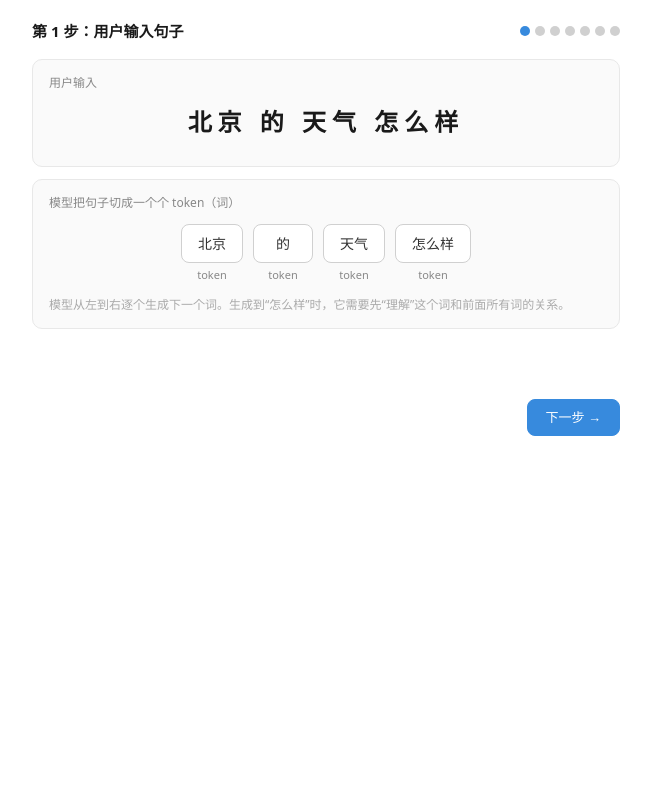
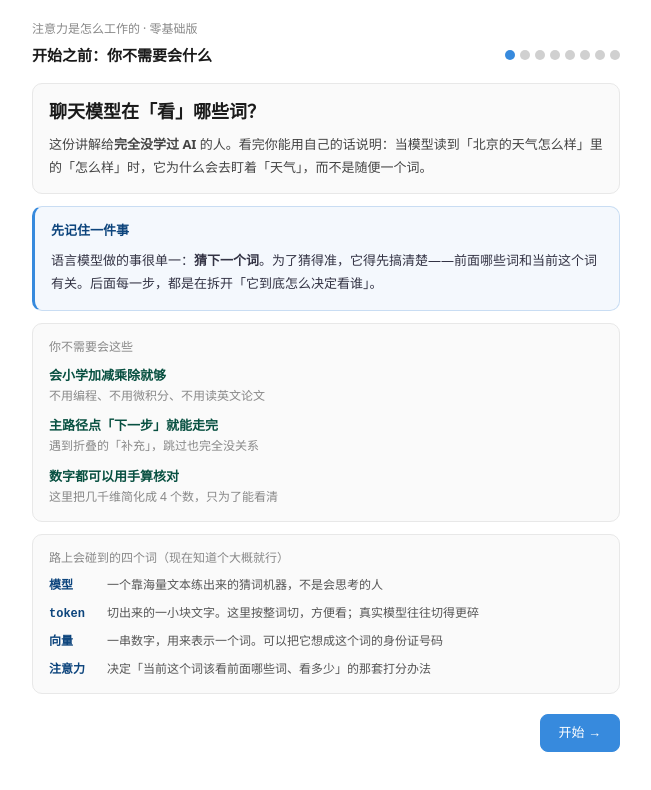
Before and after one commit to kuma0605/transformer-theory-analysis, a Next.js app: page / in a window 1280 px wide. Shown: the top 790 px of the page, without its empty margins (314-965 px from the left). Built offline with nearby package versions, Linux system fonts and the light colour scheme.

Commit message:
Update layout and content for Chinese audience: changed metadata titles and descriptions, added introductory steps for AI model explanation, and refined existing content for clarity and engagement.

```diff
--- a/app/layout.tsx
+++ b/app/layout.tsx
@@ -3,8 +3,8 @@ import type { Metadata, Viewport } from 'next'
 import './globals.css'
 
 export const metadata: Metadata = {
-  title: 'v0 App',
-  description: 'Created with v0',
+  title: '注意力是怎么工作的 · 零基础版',
+  description: '给没学过 AI 的人：用一句话看懂聊天模型为什么会盯着「天气」而不是随便一个词。',
   generator: 'v0.app',
   icons: {
     icon: [
@@ -39,7 +39,7 @@ export default function RootLayout({
   children: React.ReactNode
 }>) {
   return (
-    <html lang="en">
+    <html lang="zh-CN">
       <body className="antialiased">
         {children}
         {process.env.NODE_ENV === 'production' && <Analytics />}
--- a/app/page.tsx
+++ b/app/page.tsx
@@ -3,6 +3,59 @@
 import { useState, type CSSProperties, type ReactNode } from "react"
 
 const STEPS = [
+  {
+    title: "开始之前：你不需要会什么",
+    content: () => (
+      <div style={{ display: "flex", flexDirection: "column", gap: 12 }}>
+        <Card>
+          <div style={{ fontSize: 18, fontWeight: 600, color: "#1a1a1a", marginBottom: 8 }}>聊天模型在「看」哪些词？</div>
+          <div style={{ fontSize: 13, color: "#444", lineHeight: 1.8 }}>
+            这份讲解给<b>完全没学过 AI</b> 的人。看完你能用自己的话说明：当模型读到「北京的天气怎么样」里的「怎么样」时，它为什么会去盯着「天气」，而不是随便一个词。
+          </div>
+        </Card>
+
+        <div style={{ background: "#F4F8FD", border: "0.5px solid #C9DDF3", borderLeft: "3px solid #378ADD", borderRadius: 10, padding: "14px 16px" }}>
+          <div style={{ fontSize: 13, fontWeight: 600, color: "#0C447C", marginBottom: 8 }}>先记住一件事</div>
+          <div style={{ fontSize: 13, color: "#334", lineHeight: 1.8 }}>
+            语言模型做的事很单一：<b>猜下一个词</b>。为了猜得准，它得先搞清楚——前面哪些词和当前这个词有关。后面每一步，都是在拆开「它到底怎么决定看谁」。
+          </div>
+        </div>
+
+        <Card>
+          <Label>你不需要会这些</Label>
+          <div style={{ display: "flex", flexDirection: "column", gap: 8, fontSize: 13, color: "#444", lineHeight: 1.7 }}>
+            {[
+              { ok: "会小学加减乘除就够", no: "不用编程、不用微积分、不用读英文论文" },
+              { ok: "主路径点「下一步」就能走完", no: "遇到折叠的「补充」，跳过也完全没关系" },
+              { ok: "数字都可以用手算核对", no: "这里把几千维简化成 4 个数，只为了能看清" },
+            ].map(({ ok, no }) => (
+              <div key={ok}>
+                <div style={{ fontWeight: 600, color: "#085041" }}>{ok}</div>
+                <div style={{ fontSize: 12, color: "#888" }}>{no}</div>
+              </div>
+            ))}
+          </div>
+        </Card>
+
+        <Card>
+          <Label>路上会碰到的四个词（现在知道个大概就行）</Label>
+          <div style={{ display: "flex", flexDirection: "column", gap: 8 }}>
+            {[
+              { k: "模型", v: "一个靠海量文本练出来的猜词机器，不是会思考的人" },
+              { k: "token", v: "切出来的一小块文字。这里按整词切，方便看；真实模型往往切得更碎" },
+              { k: "向量", v: "一串数字，用来表示一个词。可以把它想成这个词的身份证号码" },
+              { k: "注意力", v: "决定「当前这个词该看前面哪些词、看多少」的那套打分办法" },
+            ].map(({ k, v }) => (
+              <div key={k} style={{ display: "flex", gap: 10, alignItems: "baseline" }}>
+                <div style={{ fontFamily: "monospace", fontSize: 12, fontWeight: 600, color: "#0C447C", width: 48, flexShrink: 0 }}>{k}</div>
+                <div style={{ fontSize: 12, color: "#555", lineHeight: 1.6 }}>{v}</div>
+              </div>
+            ))}
+          </div>
+        </Card>
+      </div>
+    ),
+  },
   {
     title: "第 1 步：用户输入句子",
     content: () => (
@@ -14,7 +67,7 @@ const STEPS = [
           </div>
         </Card>
         <Card>
-          <Label>模型把句子切成一个个 token（词）</Label>
+          <Label>模型先把句子切成一块块 token</Label>
           <div style={{ display: "flex", justifyContent: "center", gap: 10, margin: "12px 0", flexWrap: "wrap" }}>
             {["北京", "的", "天气", "怎么样"].map((w) => (
               <div key={w} style={{ textAlign: "center" }}>
@@ -23,7 +76,16 @@ const STEPS = [
               </div>
             ))}
           </div>
-          <Muted>模型从左到右逐个生成下一个词。生成到“怎么样”时，它需要先“理解”这个词和前面所有词的关系。</Muted>
+          <Muted>
+            这里按整词切，只是为了好看。真实模型常常切得更碎，但不影响后面要讲的「看谁」。
+          </Muted>
+        </Card>
+        <Card>
+          <Label>它接下来要做的，是猜再往后的词</Label>
+          <div style={{ fontSize: 13, color: "#444", lineHeight: 1.8 }}>
+            模型从左到右一个词一个词往外写。写到「怎么样」时，它并不是在「理解人生」，而是在问：<b>前面哪些词，能帮我猜对下一个词？</b>
+          </div>
+          <Muted>后面整份讲解，都只盯着「怎么样」这一个词，看它怎么决定把注意力分给谁。</Muted>
         </Card>
       </div>
     ),
@@ -48,13 +110,16 @@ const STEPS = [
             ))}
           </div>
           <Muted>
-            这些数字是词的“身份证”，每个维度代表某种语义特征。这里为了能手算，简化成 4 维并给了维度名字；真实模型是几千维，且每一维代表什么人类读不懂。
+            这些数字是词的“身份证”。维度名字（地点感、气象感…）是我们为了好讲临时起的；真实模型是几千维，每一维代表什么人类读不懂。词的先后顺序模型另外有办法记住，这份讲解先跳过，不影响看懂后面的打分。
           </Muted>
         </Card>
 
         <Bridge title="接下来要解决的问题：这 4 个向量目前互不相干">
           <div style={{ marginBottom: 10 }}>
-            模型现在只知道每个词单独是什么意思，还不知道<b>它们之间的关系</b>。要让“怎么样”明白自己是在问天气，只需要做两件事：
+            模型现在只知道每个词单独是什么意思，还不知道<b>它们之间的关系</b>。只想先往下走的话，记住一句就行：<b>先给前面每个词打分，再按分数把含义揉进来</b>。招聘比方用来解释「为什么正好是三种向量」——可以慢慢看，也可以先跳到第 3 步。
+          </div>
+          <div style={{ marginBottom: 10 }}>
+            要让“怎么样”明白自己是在问天气，只需要做两件事：
           </div>
           <div style={{ display: "flex", flexDirection: "column", gap: 6 }}>
             {[
@@ -122,7 +187,7 @@ const STEPS = [
           </div>
 
           <div style={{ marginTop: 10 }} />
-          <Detail title="补充：为什么不能省成两个、甚至一个">
+          <Detail title="补充（可以后看）：为什么不能省成两个、甚至一个">
             <WhyThree />
           </Detail>
         </Bridge>
@@ -155,11 +220,11 @@ const STEPS = [
           </Muted>
         </Card>
 
-        <Detail title="补充：“乘以一个矩阵”到底在做什么">
+        <Detail title="补充（可以后看）：“乘以一个矩阵”到底在做什么">
           <MatrixExplain />
         </Detail>
 
-        <Detail title="补充：Wq / Wk / Wv 这三个矩阵是怎么来的">
+        <Detail title="补充（可以后看）：Wq / Wk / Wv 这三个矩阵是怎么来的">
           <Training />
         </Detail>
       </div>
@@ -168,18 +233,19 @@ const STEPS = [
   {
     title: "第 4 步：Q 和每个 K 做点积打分",
     content: () => {
-      const scores = [
-        { w: "北京", k: "[0.8,0.2,0.7,0.1]", score: 0.4, pct: 27 },
-        { w: "的", k: "[0.5,0.1,0.2,0.1]", score: 0.23, pct: 16 },
-        { w: "天气", k: "[0.0,1.0,0.0,0.8]", score: 1.46, pct: 100, hi: true },
-        { w: "怎么样", k: "[0.2,0.5,0.3,0.4]", score: 0.3, pct: 21 },
-      ]
+      const scores = WORDS.map((w, i) => ({
+        w,
+        k: fmtVec(K_AFTER[i]),
+        score: ATTN_SCORES[i],
+        pct: (ATTN_SCORES[i] / ATTN_MAX) * 100,
+        hi: i === 2,
+      }))
       return (
         <div style={{ display: "flex", flexDirection: "column", gap: 10 }}>
           <Card>
             <Label>这就是上一步说的 ① 打分：“怎么样”的 Q 去和每个词的 K 做点积</Label>
             <div style={{ fontFamily: "monospace", fontSize: 12, color: "#666", margin: "8px 0" }}>
-              “怎么样”的 Q = [0.1, 0.9, 0.1, 0.7]
+              “怎么样”的 Q = {fmtVec(Q_HOW)}
             </div>
             {scores.map(({ w, k, score, pct, hi }) => (
               <div key={w} style={{ display: "flex", alignItems: "center", gap: 8, marginBottom: 6 }}>
@@ -188,10 +254,12 @@ const STEPS = [
                 <div style={{ flex: 1, height: 8, background: "#f0f0f0", borderRadius: 4, overflow: "hidden" }}>
                   <div style={{ width: `${pct}%`, height: "100%", background: hi ? "#1D9E75" : "#85B7EB", borderRadius: 4, transition: "width 0.4s" }} />
                 </div>
-                <div style={{ width: 36, fontWeight: hi ? 600 : 400, color: hi ? "#085041" : "#666", fontSize: 13 }}>{score}</div>
+                <div style={{ width: 36, fontWeight: hi ? 600 : 400, color: hi ? "#085041" : "#666", fontSize: 13 }}>{score.toFixed(2)}</div>
               </div>
             ))}
-            <Muted>“天气”得分最高（1.46），因为它的 K 向量方向与“怎么样”的 Q 最接近——这是训练的结果，不是人工规则。</Muted>
+            <Muted>
+              “天气”得分最高（{ATTN_SCORES[2].toFixed(2)}），因为它的 K 和“怎么样”的 Q 最合拍——这是训练推出来的，不是人写的规则。下面四个分数都可以用同一套乘法加总核对。
+            </Muted>
           </Card>
 
           <Detail title="补充：“点积”是什么？就是比“合不合拍”">
@@ -238,6 +306,23 @@ const STEPS = [
               Q 和 K 做点积，就是在问：这个词<b>想找的东西</b>，和那个词<b>能提供的东西</b>，对不对得上。
             </div>
           </Detail>
+
+          <Detail title="补充：这四个分数是怎么乘出来的">
+            <div style={{ marginBottom: 8 }}>
+              每一项都是：Q 和那个词的 K，<b>对应位置相乘，再全部加起来</b>。Q = {fmtVec(Q_HOW)}
+            </div>
+            <div style={{ fontFamily: "monospace", fontSize: 12, lineHeight: 1.9, color: "#444" }}>
+              {WORDS.map((w, i) => {
+                const k = K_AFTER[i]
+                const terms = Q_HOW.map((q, d) => `${q.toFixed(1)}×${k[d].toFixed(1)}`)
+                return (
+                  <div key={w} style={{ color: i === 2 ? "#085041" : "#555", fontWeight: i === 2 ? 600 : 400 }}>
+                    {w}：{terms.join(" + ")} = {ATTN_SCORES[i].toFixed(2)}
+                  </div>
+                )
+              })}
+            </div>
+          </Detail>
         </div>
       )
     },
@@ -245,12 +330,13 @@ const STEPS = [
   {
     title: "第 5 步：Softmax 把分数变成权重",
     content: () => {
-      const items = [
-        { w: "北京", raw: "0.40", weight: "0.35", pct: 35 },
-        { w: "的", raw: "0.23", weight: "0.05", pct: 5 },
-        { w: "天气", raw: "1.46", weight: "0.55", pct: 55, hi: true },
-        { w: "怎么样", raw: "0.30", weight: "0.05", pct: 5 },
-      ]
+      const items = WORDS.map((w, i) => ({
+        w,
+        raw: ATTN_SCORES[i].toFixed(2),
+        weight: ATTN_WEIGHTS[i].toFixed(2),
+        pct: ATTN_WEIGHTS[i] * 100,
+        hi: i === 2,
+      }))
       return (
         <div style={{ display: "flex", flexDirection: "column", gap: 10 }}>
           <Card>
@@ -271,18 +357,20 @@ const STEPS = [
                   <div key={w} style={{ display: "flex", alignItems: "center", gap: 8, marginBottom: 6 }}>
                     <div style={{ width: 44, fontSize: 13, color: hi ? "#085041" : "#333", fontWeight: hi ? 600 : 400 }}>{w}</div>
                     <div style={{ flex: 1, height: 8, background: "#f0f0f0", borderRadius: 4, overflow: "hidden" }}>
-                      <div style={{ width: `${pct * 1.6}px`, height: "100%", background: hi ? "#1D9E75" : "#85B7EB", borderRadius: 4 }} />
+                      <div style={{ width: `${pct}%`, height: "100%", background: hi ? "#1D9E75" : "#85B7EB", borderRadius: 4 }} />
                     </div>
-                    <div style={{ width: 30, fontSize: 13, color: hi ? "#085041" : "#666", fontFamily: "monospace" }}>{weight}</div>
+                    <div style={{ width: 36, fontSize: 13, color: hi ? "#085041" : "#666", fontFamily: "monospace" }}>{weight}</div>
                   </div>
                 ))}
               </div>
             </div>
-            <Muted style={{ marginTop: 10 }}>“天气”权重最高（0.55），“北京”次之（0.35），“的”和“怎么样”本身贡献极少。</Muted>
+            <Muted style={{ marginTop: 10 }}>
+              天气约占 {(ATTN_WEIGHTS[2] * 100).toFixed(0)}%，自己约 {(ATTN_WEIGHTS[3] * 100).toFixed(0)}%，北京约 {(ATTN_WEIGHTS[0] * 100).toFixed(0)}%，「的」约 {(ATTN_WEIGHTS[1] * 100).toFixed(0)}%。天气仍然最高，但不是只看一个词——这才是把上面那四个分数做 Softmax 的真实结果。
+            </Muted>
           </Card>
           <Detail title="补充：为什么非要转成“加起来等于 1”">
-            因为下一步要按这些数字<b>分配比例</b>。原始分数（0.4、1.46…）没有上限，直接拿去混合，结果会越加越大、数值失控。
-            压成合计为 1 之后，它就变成了标准的“百分比”：天气占 55%、北京占 35%…… 混出来的向量始终保持在合理范围内。
+            因为下一步要按这些数字<b>分配比例</b>。原始分数（{ATTN_SCORES[0].toFixed(2)}、{ATTN_SCORES[2].toFixed(2)}…）没有上限，直接拿去混合，结果会越加越大、数值失控。
+            压成合计为 1 之后，它就变成了标准的“百分比”：天气约占 {(ATTN_WEIGHTS[2] * 100).toFixed(0)}%、自己约占 {(ATTN_WEIGHTS[3] * 100).toFixed(0)}%…… 混出来的向量始终保持在合理范围内。
           </Detail>
         </div>
       )
@@ -291,16 +379,21 @@ const STEPS = [
   {
     title: "第 6 步：按权重加权 Value，得到理解结果",
     content: () => {
-      const items = [
-        { w: "天气", p: "0.55", note: "贡献最多", hi: true },
-        { w: "北京", p: "0.35", note: "有一定贡献" },
-        { w: "的", p: "0.05", note: "几乎忽略", dim: true },
-        { w: "怎么样", p: "0.05", note: "几乎忽略", dim: true },
-      ]
+      const order = [2, 3, 0, 1]
+      const notes = ["有一定贡献", "最少", "贡献最多", "自己也看一点"]
+      const items = order.map((i) => ({
+        w: WORDS[i],
+        p: ATTN_WEIGHTS[i].toFixed(2),
+        note: notes[i],
+        hi: i === 2,
+        dim: i === 1,
+        share: ATTN_WEIGHTS[i] * 100,
+      }))
+      const barColors = ["#1D9E75", "#85B7EB", "#B7D3F0", "#e8e8e8"]
       return (
         <div style={{ display: "flex", flexDirection: "column", gap: 10 }}>
           <Card>
-            <Label>这���是 ② 混合：按权重对每个词的 V 向量加权求和</Label>
+            <Label>这就是 ② 混合：按权重对每个词的 V 向量加权求和</Label>
             <div style={{ margin: "10px 0" }}>
               {items.map(({ w, p, note, hi, dim }) => (
                 <div key={w} style={{ display: "flex", alignItems: "center", gap: 10, marginBottom: 8, opacity: dim ? 0.4 : 1 }}>
@@ -312,15 +405,17 @@ const STEPS = [
               ))}
             </div>
             <div style={{ display: "flex", height: 10, borderRadius: 5, overflow: "hidden", marginBottom: 4 }}>
-              <div style={{ width: "55%", background: "#1D9E75" }} />
-              <div style={{ width: "35%", background: "#85B7EB" }} />
-              <div style={{ width: "10%", background: "#e8e8e8" }} />
+              {items.map((item, i) => (
+                <div key={item.w} style={{ width: `${item.share}%`, background: barColors[i] }} />
+              ))}
             </div>
-            <Muted>新向量里 55% 的成分来自“天气”、35% 来自“北京”——它变成了一杯以天气为主的混合饮料。</Muted>
+            <Muted>
+              新向量里大约一半来自“天气”，其余掺了自己、北京和一点“的”——一杯以天气为主的混合饮料。
+            </Muted>
           </Card>
 
           <div style={{ background: "#E1F5EE", border: "0.5px solid #1D9E75", borderRadius: 10, padding: "12px 16px", borderLeft: "3px solid #1D9E75" }}>
-            <div style={{ fontWeight: 600, color: "#085041", fontSize: 14 }}>输出：主要包含“天气”的语义，兼含“北京”的信息</div>
+            <div style={{ fontWeight: 600, color: "#085041", fontSize: 14 }}>输出：主要包含“天气”的语义，也带一点“北京”和它自己</div>
             <div style={{ fontSize: 12, color: "#0F6E56", marginTop: 4 }}>模型就这样知道“怎么样”在问天气的状态，而不是北京的位置。</div>
           </div>
 
@@ -343,7 +438,7 @@ const STEPS = [
             </div>
           </Detail>
 
-          <Detail title="补充：这套流程不止算一次 —— 多头 与 多层">
+          <Detail title="补充（可以后看）：这套流程不止算一次 —— 多头 与 多层">
             <MultiHeadLayer />
           </Detail>
         </div>
@@ -373,14 +468,17 @@ const STEPS = [
             ))}
           </div>
           <div style={{ marginTop: 12, padding: "10px 14px", borderRadius: 8, background: "#f7f7f5", border: "0.5px solid #e0e0e0", fontSize: 12, color: "#666", lineHeight: 1.7 }}>
-            核心就两件事：<b>点积负责“算多少分”，加权求和负责“按分数分蛋糕”</b>。以上第 3~6 步是一个头做的事，真实模型里 32 层 × 32 头 = 1024 组权重，一层叠一层地把理解加深。
+            零基础记住这两句就够了：<b>点积负责“算多少分”，加权求和负责“按分数分蛋糕”</b>。主线到此结束。
           </div>
-          <Detail title="补充：这和 KV Cache 有什么关系">
+          <Detail title="补充（可以后看）：真实模型会把这套流程做很多遍">
+            以上第 3~6 步是<b>一个头</b>做的事。真实模型里会横着分成很多头、竖着叠很多层（例如 32 层 × 32 头），一层叠一层地把理解加深。想看「她」是怎么一层层锁定「小红」的，回到第 6 步打开「多头与多层」。
+          </Detail>
+          <Detail title="进阶（可完全跳过）：KV Cache 和显存">
             <div>
-              KV Cache 缓存的就是第 3 步里每个词的 <b>K 和 V 向量</b>。只要前面的词没变，它们的 K/V 就不用重算 —— 这就是为什么 prompt 的前缀必须稳定。
+              工程上会把第 3 步里每个词的 <b>K 和 V 向量</b>缓存起来。只要前面的词没变，它们的 K/V 就不用重算 —— 这就是 KV Cache，也是 prompt 前缀最好保持稳定的原因。
             </div>
             <div style={{ marginTop: 8 }}>
-              顺带一提，输入 10 个词，一次前向会产生 10 × 32 × 32 = 10240 组 q/k/v，全部缓存非常吃显存。所以现在普遍改用 <b>GQA</b>：Q 保留 32 头，K/V 只留 8 组，每 4 个 Q 头共享一组，显存直接省 4 倍。
+              输入 10 个词、32 层 32 头，一次会冒出上万组 q/k/v，全缓存很吃显存。所以现在常用 <b>GQA</b>：Q 仍是 32 头，K/V 只留 8 组，每 4 个 Q 头共享一组，显存大约省 4 倍。不懂这些，不影响你已经看懂注意力。
             </div>
           </Detail>
         </div>
@@ -400,6 +498,24 @@ const VEC = [
 ]
 const dot = (a: number[], b: number[]) => a.reduce((s, x, i) => s + x * b[i], 0)
 const SYM = VEC.map((a) => VEC.map((b) => dot(a, b)))
+
+// 第 4–6 步共用：Q/K 与注意力分数都从这里算，避免示意数字和手算对不上
+const Q_HOW = [0.1, 0.9, 0.1, 0.7]
+const K_AFTER = [
+  [0.8, 0.2, 0.7, 0.1],
+  [0.5, 0.1, 0.2, 0.1],
+  [0.0, 1.0, 0.0, 0.8],
+  [0.2, 0.5, 0.3, 0.4],
+]
+const fmtVec = (v: number[]) => `[${v.map((x) => x.toFixed(1)).join(",")}]`
+const softmax = (xs: number[]) => {
+  const ex = xs.map((x) => Math.exp(x))
+  const s = ex.reduce((a, b) => a + b, 0)
+  return ex.map((e) => e / s)
+}
+const ATTN_SCORES = K_AFTER.map((k) => dot(Q_HOW, k))
+const ATTN_WEIGHTS = softmax(ATTN_SCORES)
+const ATTN_MAX = Math.max(...ATTN_SCORES)
 
 // —— 多头 / 多层演示 ——
 const SENT = ["小明", "把", "书", "给了", "小红", "，", "她", "很", "开心"]
@@ -685,7 +801,7 @@ function Training() {
           </div>
         </div>
         <div style={{ fontSize: 11, color: "#3C3489", opacity: 0.7, marginTop: 6, lineHeight: 1.7 }}>
-          {round === 0 ? "出厂状态：一个没有任何含义的随机小数。" : "没有人告诉��它这一格该填多少 —— 这个数字是被“答错”一次次推上来的。"}
+          {round === 0 ? "出厂状态：一个没有任何含义的随机小数。" : "没有人告诉过它这一格该填多少 —— 这个数字是被“答错”一次次推上来的。"}
         </div>
       </div>
 
@@ -1345,6 +1461,7 @@ export default function Page() {
 
   return (
     <div style={{ fontFamily: "system-ui, sans-serif", maxWidth: 620, margin: "0 auto", padding: "20px 16px" }}>
+      <div style={{ fontSize: 12, color: "#888", marginBottom: 6 }}>注意力是怎么工作的 · 零基础版</div>
       <div style={{ display: "flex", alignItems: "center", justifyContent: "space-between", marginBottom: 16 }}>
         <div style={{ fontSize: 15, fontWeight: 600, color: "#1a1a1a" }}>{step.title}</div>
         <div style={{ display: "flex", gap: 5 }}>
@@ -1366,7 +1483,7 @@ export default function Page() {
           onClick={() => setCur(cur === STEPS.length - 1 ? 0 : cur + 1)}
           style={{ padding: "8px 18px", borderRadius: 8, border: "0.5px solid #378ADD", background: "#378ADD", color: "#fff", fontSize: 13, cursor: "pointer", fontWeight: 500 }}
         >
-          {cur === STEPS.length - 1 ? "从头再看 ↺" : "下一步 →"}
+          {cur === 0 ? "开始 →" : cur === STEPS.length - 1 ? "从头再看 ↺" : "下一步 →"}
         </button>
       </div>
     </div>
```
